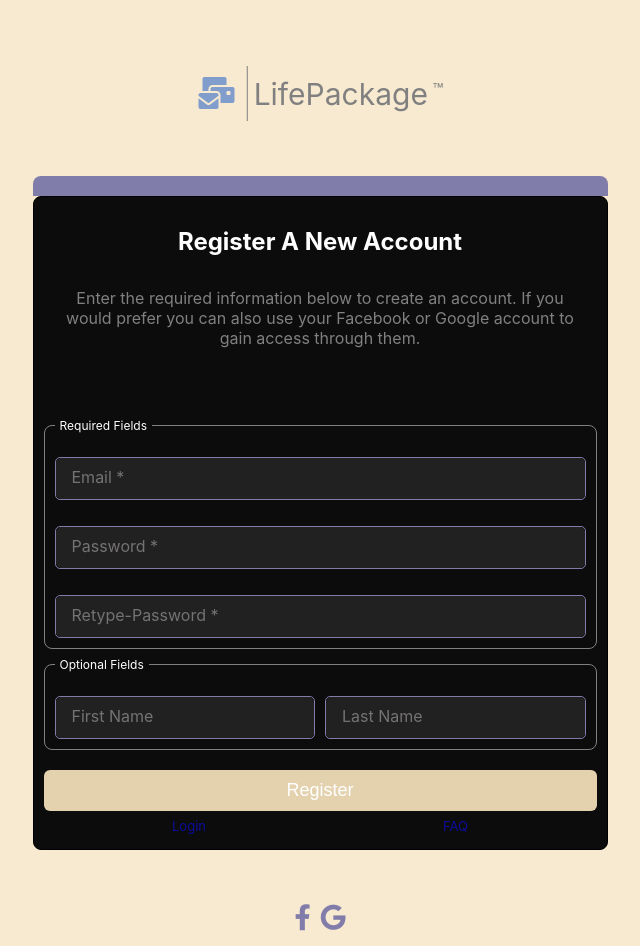
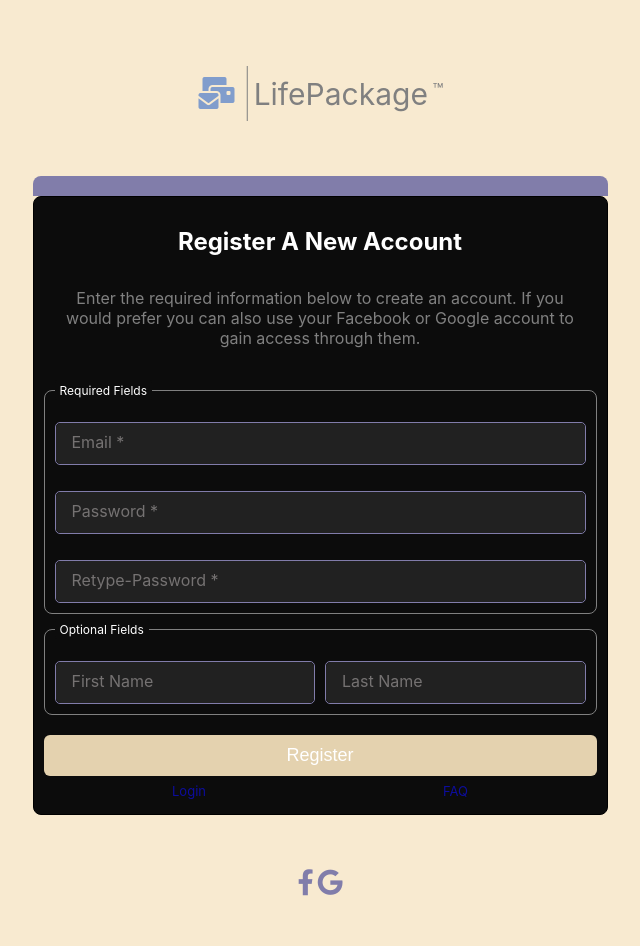
Before and after one commit to ddcroft73/life-package-fe, a React (Create React App) app: page /register in a window 1280 px wide. Shown: the top 946 px of the page, without its empty margins (320-960 px from the left). Built offline with nearby package versions, Linux system fonts and the light colour scheme.

Commit message:
Updated Login, PasswordRecover, Register. Have not tested with API.

```diff
--- a/src/components/Login.css
+++ b/src/components/Login.css
@@ -1,11 +1,5 @@
 
-.oauth {
-    padding: 12px;
-    margin-right: 0px;
-    font-size: 28px;
-    color: #817caa;
-    cursor: pointer;
-}
+
 
 .hr {
     border: 0px solid rgba(117, 115, 115, 0.3);
--- a/src/components/Login.js
+++ b/src/components/Login.js
@@ -281,10 +281,12 @@
   };
 
   const styles = {
-    "oAuth": {
+    "oauth": {
       fontSize: 26,
       border: '0px solid gray',
-      padding: 5
+      padding: 2,
+      cursor: "pointer",
+      color: "#817Daa"
     },
     top_strip: {
       width: "100%",
@@ -351,7 +353,7 @@
 
   return (
       <div className={fadeOut ? 'fade-out' : ''}>
-        <Logo marginTop={50} marginBottom={50} />
+        <Logo marginTop={50} marginBottom={10} />
 
            <Modal
               show={isModalVisible}
@@ -372,7 +374,7 @@
                   >
                     <div id="top-strip"
                         style={styles.top_strip}
-                    >User Login</div>
+                    ></div>
 
                     <Space howmuch={18} />
 
@@ -429,8 +431,8 @@
                       }}
                   >
                       <Box style={{display: 'flex', border: "0px solid black", padding: 0,}}>
-                        <div className="oauth" style={styles.oAuth}><i className="fa-brands fa-facebook-f" /></div>
-                        <div className="oauth" style={styles.oAuth}><i className="fa-brands fa-google" /></div>
+                        <div className="oauth" style={styles.oauth}><i className="fa-brands fa-facebook-f" /></div>
+                        <div className="oauth" style={styles.oauth}><i className="fa-brands fa-google" /></div>
                       </Box>
                   </Box>
 
--- a/src/components/PasswordRecover.js
+++ b/src/components/PasswordRecover.js
@@ -112,6 +112,21 @@
         setEmail(value);
     };
 
+    const styles = {
+        top_strip: {
+        width: "100%",
+        textAlign: "center",
+        border: "1px solid gray",
+        height: 20,
+        borderTopLeftRadius: 8,
+        borderTopRightRadius: 8,
+        backgroundColor: '#817Daa',
+        color: "black"
+        },
+
+
+    };
+
     return (
             <div className="password-reset-container"
                style={{
@@ -141,8 +156,12 @@
 
                 <Space howmuch={40} />
                 </div>
-                    <Box  style={{ backgroundColor:  'rgb(12,12,12)', border: "1px solid rgb(33,33,33)" }}>
+                    <Box  style={{ backgroundColor:  'rgb(12,12,12)', border: "1px solid rgb(33,33,33)", padding:0 }}>
 
+                        <div id="top-strip"
+                            style={styles.top_strip}
+                        ></div>
+        <Box style={{border: 0}}>
                         <div>
                              <div style={{
                                   textAlign: "center",
@@ -169,7 +188,7 @@
                                     </Box>
                                     )}
                                 </div>
-                            </div>
+                           </div>
 
                             <TextBox
                                 id="email"
@@ -183,14 +202,14 @@
                             <Button onClick={handleSend}
                               style={{
                                 border:"1px solid gray",
-                                marginTop: 30,
+                                marginTop: 30, width: "100%"
                                 }}
                             >
                                 Send Reset Link
                             </Button>
 
                         </div>
-
+               </Box>
                         <Box style={{border: "0px solid gray", padding: 5, marginTop: 5}}>
                             <Box style={{border: "0px solid gray",
                                          fontSize: 14,
--- a/src/components/UserRegistration.js
+++ b/src/components/UserRegistration.js
@@ -295,9 +295,9 @@
                     </Box>
 
                     <div className={fadeOut2 ? 'fade-out' : ''}>
-                        <Box style={{border: "0px solid black",height: 20}}>
+                        <Box style={{border: "0px solid white",height: 10, position: 'relative', top: -15}}>
                         {message && (
-                        <Box style={{border: "0px solid black", lineHeight: 2, fontSize: 14, padding: 0, color: "orange", textAlign: "center"}} className="error-message">
+                        <Box style={{border: "0px solid white", lineHeight: 2, fontSize: 14, padding: 0, color: "orange", textAlign: "center"}} className="error-message">
                             {message}
                         </Box>
                             )}
@@ -362,7 +362,9 @@
     "oAuth": {
         fontSize: 26,
         border: '0px solid gray',
-        padding: 5
+        padding: 2,
+        cursor: "pointer",
+        color: "#817Daa"
     },
     comp_container: {
         display: "flex",
@@ -393,7 +395,7 @@
         width: "100%",
         border: "1px solid gray",
         marginBottom: 10,
-        marginTop: 30,
+        marginTop: 10,
         paddingTop: 15
     },
     names_container: {
@@ -413,7 +415,7 @@
     sub_content: {
         color: "gray",
         border: "0px solid gray",
-        marginBottom: 15,
+        marginBottom: 0,
         textAlign: "center",
         padding: 12,
     },
```
